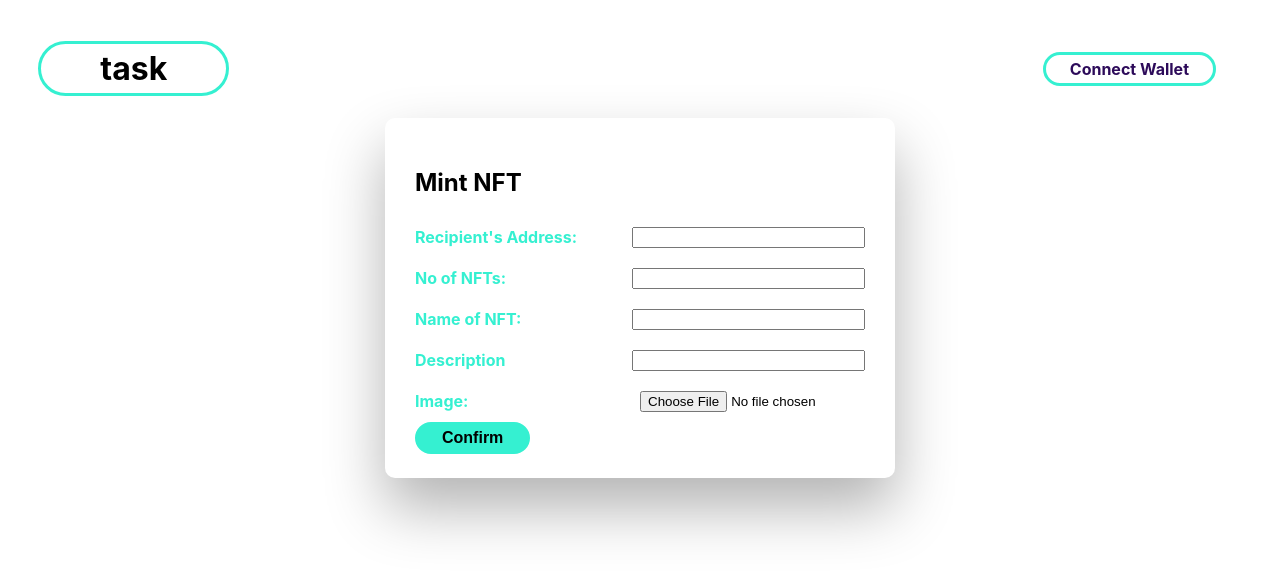
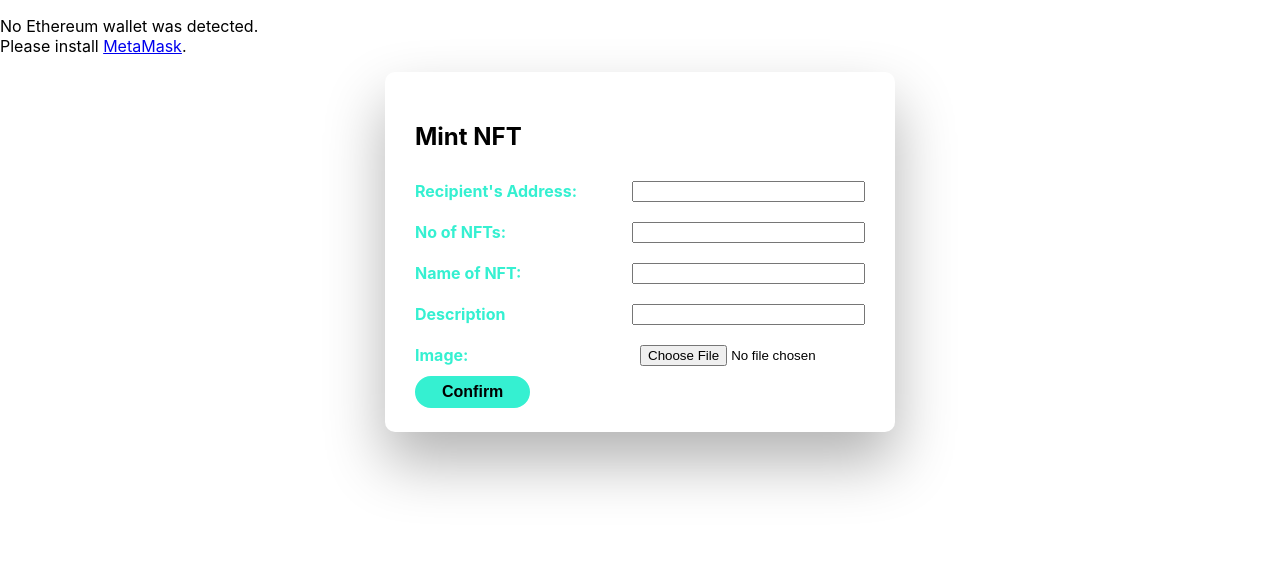
Before and after one commit to george-shammar/NFT-TASK, a React (Create React App) app: page / in a window 1280 px wide. Shown: the top 574 px of the page. Built offline with nearby package versions, Linux system fonts and the light colour scheme.

Commit message:
Implement NoWallet

```diff
--- a/src/components/Nav.tsx
+++ b/src/components/Nav.tsx
@@ -38,6 +38,11 @@ const Nav = () => {
         }
     }
 
+    // If window.ethereum has not been injected.
+    if (window.ethereum === undefined) {
+      return <NoWallet />;
+    }
+
     return (
         <div className="nav">
         <h1 className="title">task</h1>
```
